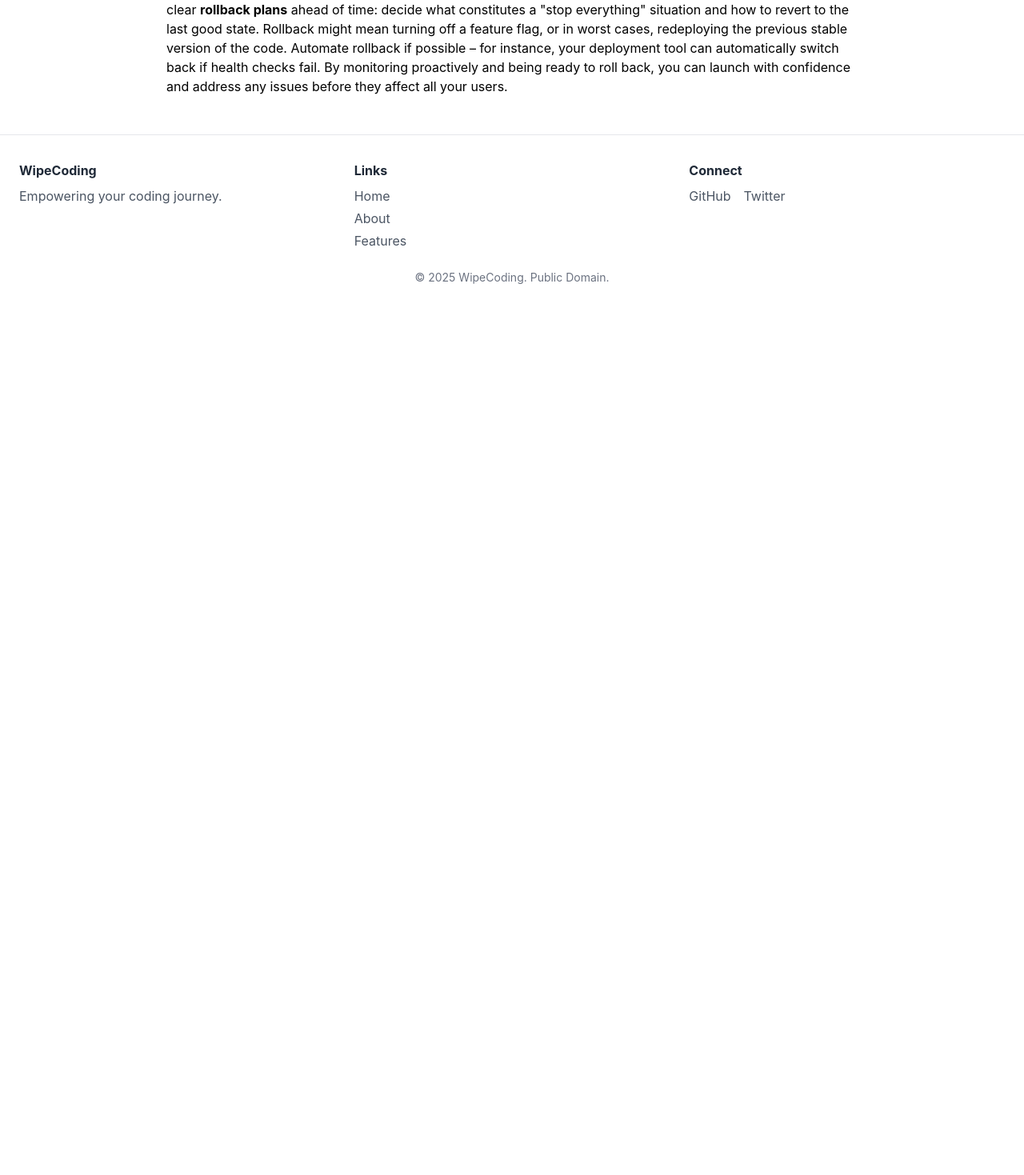
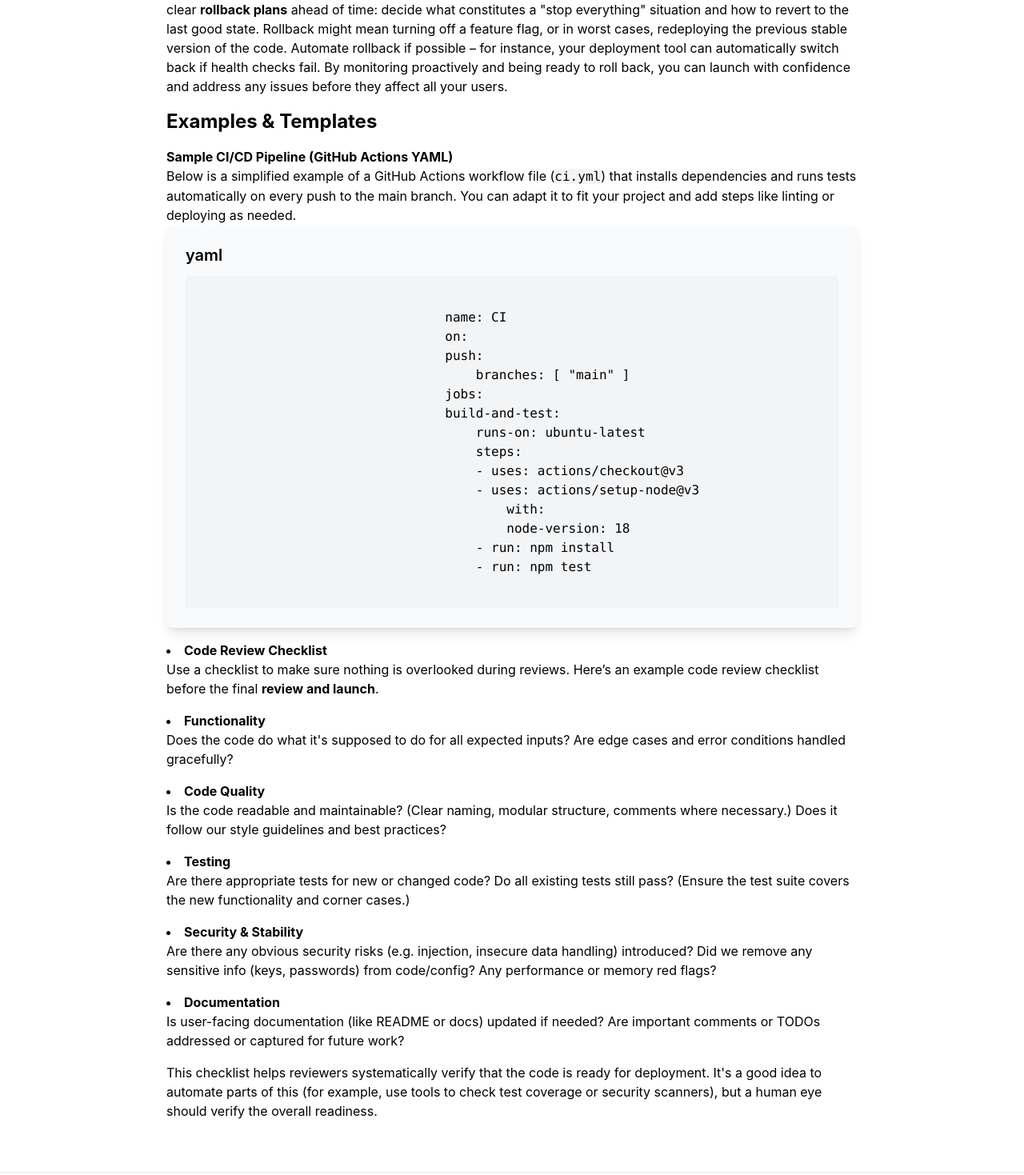
Before and after one commit to godomainz/wipe_coding_web_react, a React (Create React App) app: page /test-deploy in a window 1280 px wide. Shown: the part 1941-3410 px from the top of the page at 80% size. Before the commit the page ends 2330 px from the top, so only its background shows below. Built offline with nearby package versions, Linux system fonts and the light colour scheme.

Commit message:
added ExamplesTemplates

```diff
--- a/src/Pages/TestDeploy.tsx
+++ b/src/Pages/TestDeploy.tsx
@@ -115,6 +115,87 @@ const StepByStepGuide: React.FC = ()=>{
         </div>
 };
 
+const ExamplesTemplates: React.FC = ()=>{
+        return <div className='py-4'>
+            <motion.h2 variants={itemVariants} className="text-2xl font-bold mb-4">Examples & Templates</motion.h2>
+                <motion.div variants={itemVariants}>
+                    <strong>Sample CI/CD Pipeline (GitHub Actions YAML)</strong>
+                    <p>
+                      Below is a simplified example of a GitHub Actions workflow file (<code className='bg-gray-100'>ci.yml</code>) that installs dependencies and runs tests automatically on every push to the main branch.
+                      You can adapt it to fit your project and add steps like linting or deploying as needed.
+                    </p>
+                </motion.div>
+                <motion.div
+                        variants={itemVariants}
+                        transition={{ delay: 0.2 }}
+                        className="bg-gray-50 p-6 rounded-lg shadow-lg"
+                    >
+                        <h4 className="text-xl font-semibold mb-3">yaml</h4>
+                        <pre className="bg-gray-100 p-4 rounded overflow-auto whitespace-pre-wrap">
+                            <code>
+                                {`
+                                name: CI
+                                on:
+                                push:
+                                    branches: [ "main" ]
+                                jobs:
+                                build-and-test:
+                                    runs-on: ubuntu-latest
+                                    steps:
+                                    - uses: actions/checkout@v3
+                                    - uses: actions/setup-node@v3
+                                        with:
+                                        node-version: 18
+                                    - run: npm install
+                                    - run: npm test
+                                `}
+                            </code>
+                        </pre>
+                    </motion.div>
+                    <ul className="list-disc list-inside space-y-4 py-4">
+                        <motion.li variants={itemVariants}>
+                            <strong>Code Review Checklist</strong>
+                            <p>
+                                Use a checklist to make sure nothing is overlooked during reviews. Here’s an example code review checklist before the final <strong>review and launch</strong>.
+                            </p>
+                        </motion.li>
+                        <motion.li variants={itemVariants}>
+                            <strong>Functionality</strong>
+                            <p>
+                                Does the code do what it's supposed to do for all expected inputs? Are edge cases and error conditions handled gracefully?
+                            </p>
+                        </motion.li>
+                        <motion.li variants={itemVariants}>
+                            <strong>Code Quality</strong>
+                            <p>
+                                Is the code readable and maintainable? (Clear naming, modular structure, comments where necessary.) Does it follow our style guidelines and best practices?
+                            </p>
+                        </motion.li>
+                        <motion.li variants={itemVariants}>
+                            <strong>Testing</strong>
+                            <p>
+                                Are there appropriate tests for new or changed code? Do all existing tests still pass? (Ensure the test suite covers the new functionality and corner cases.)
+                            </p>
+                        </motion.li>
+                        <motion.li variants={itemVariants}>
+                            <strong>Security & Stability</strong>
+                            <p>
+                                Are there any obvious security risks (e.g. injection, insecure data handling) introduced? Did we remove any sensitive info (keys, passwords) from code/config? Any performance or memory red flags?
+                            </p>
+                        </motion.li>
+                        <motion.li variants={itemVariants}>
+                            <strong>Documentation</strong>
+                            <p>
+                                Is user-facing documentation (like README or docs) updated if needed? Are important comments or TODOs addressed or captured for future work?
+                            </p>
+                        </motion.li>
+                    </ul>
+                    <motion.p>
+                        This checklist helps reviewers systematically verify that the code is ready for deployment. It's a good idea to automate parts of this (for example, use tools to check test coverage or security scanners), but a human eye should verify the overall readiness.
+                    </motion.p>
+        </div>
+};
+
 
 const TestDeploy: React.FC = () => {
   useEffect(() => {
@@ -139,6 +220,7 @@ const TestDeploy: React.FC = () => {
                     <Introduction />
                     <CorePrincipals/>
                     <StepByStepGuide />
+                    <ExamplesTemplates />
             </div>
         </motion.main>
         <Footer />
```
